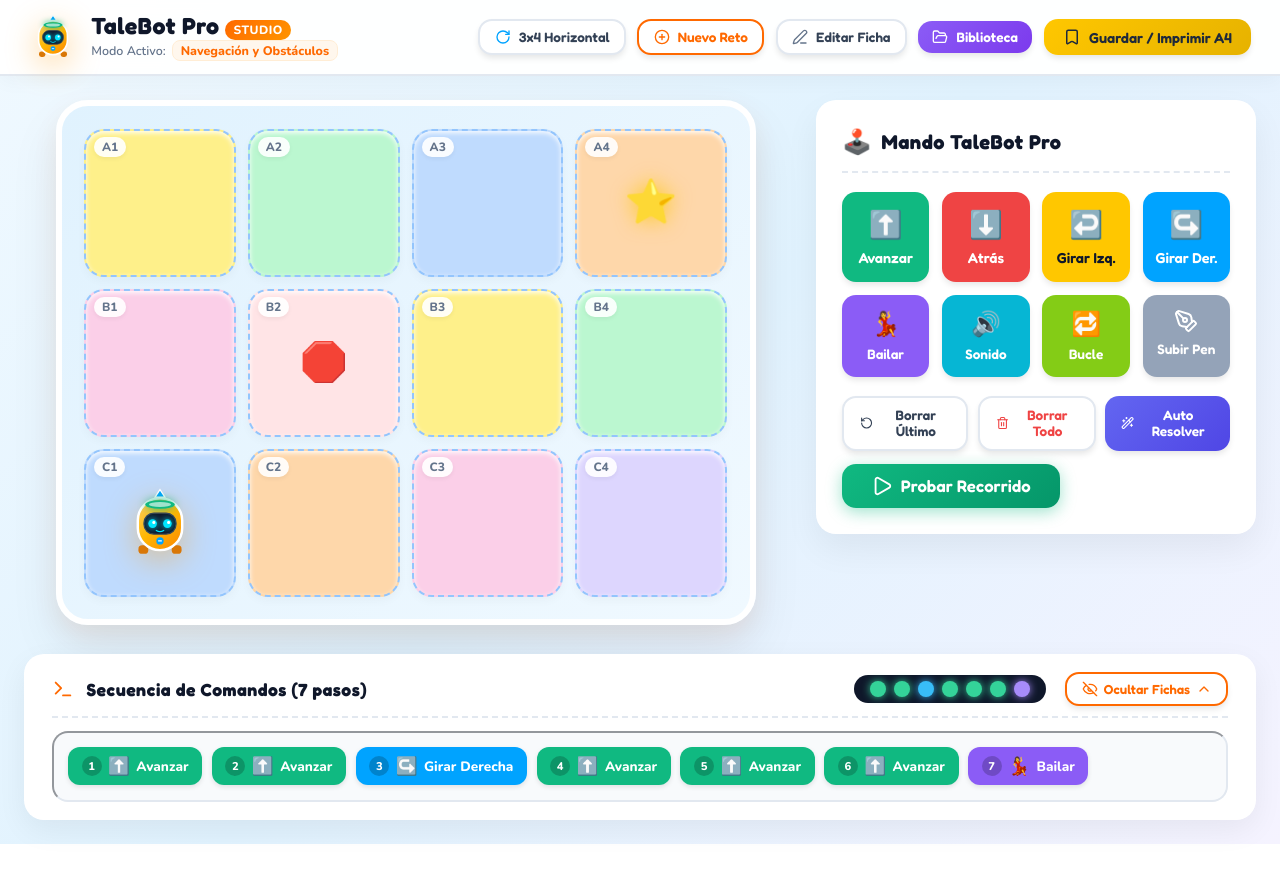
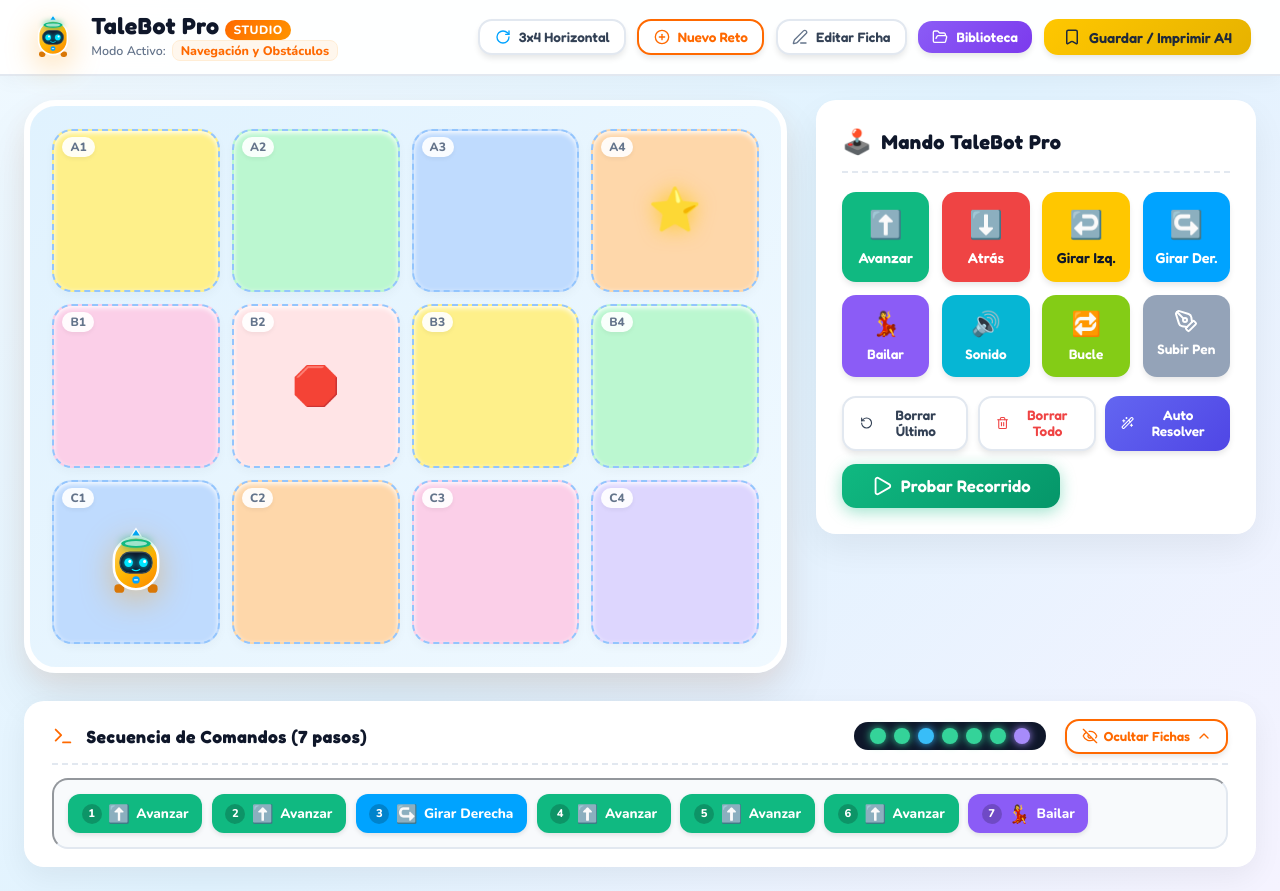
Before and after one commit to miguelpicado/tale-bot-challenge, a React (Vite) app: page / in a window 1280 px wide. Before the commit the page ends 844 px from the top, so only its background shows below. Built offline with nearby package versions, Linux system fonts and the light colour scheme.

Commit message:
Fix: perfect pixel alignment for CommandSequenceBar, GridCanvas, and TaleBotController

```diff
--- a/src/App.jsx
+++ b/src/App.jsx
@@ -264,7 +264,7 @@
           width: '100%'
         }}>
           {/* Hero Grid Canvas */}
-          <section style={{ display: 'flex', flexDirection: 'column', alignItems: 'center', width: '100%' }}>
+          <section style={{ display: 'flex', flexDirection: 'column', alignItems: 'stretch', width: '100%' }}>
             <GridCanvas
               numRows={numRows}
               numCols={numCols}
--- a/src/components/GridCanvas.jsx
+++ b/src/components/GridCanvas.jsx
@@ -69,7 +69,6 @@
           border: '6px solid #FFFFFF',
           position: 'relative',
           width: '100%',
-          maxWidth: numCols === 4 ? '700px' : '540px',
           aspectRatio: `${numCols} / ${numRows}`,
           transition: 'all 0.3s cubic-bezier(0.34, 1.56, 0.64, 1)'
         }}
```
